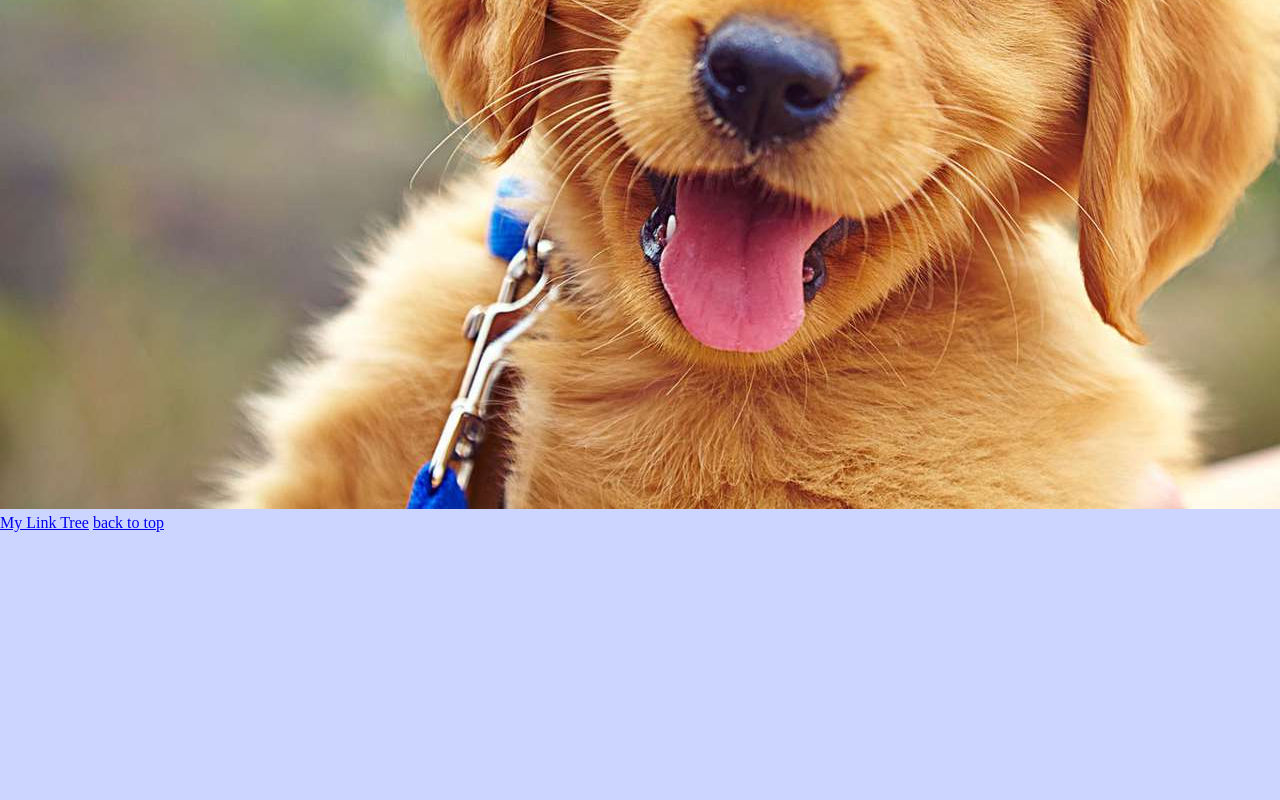
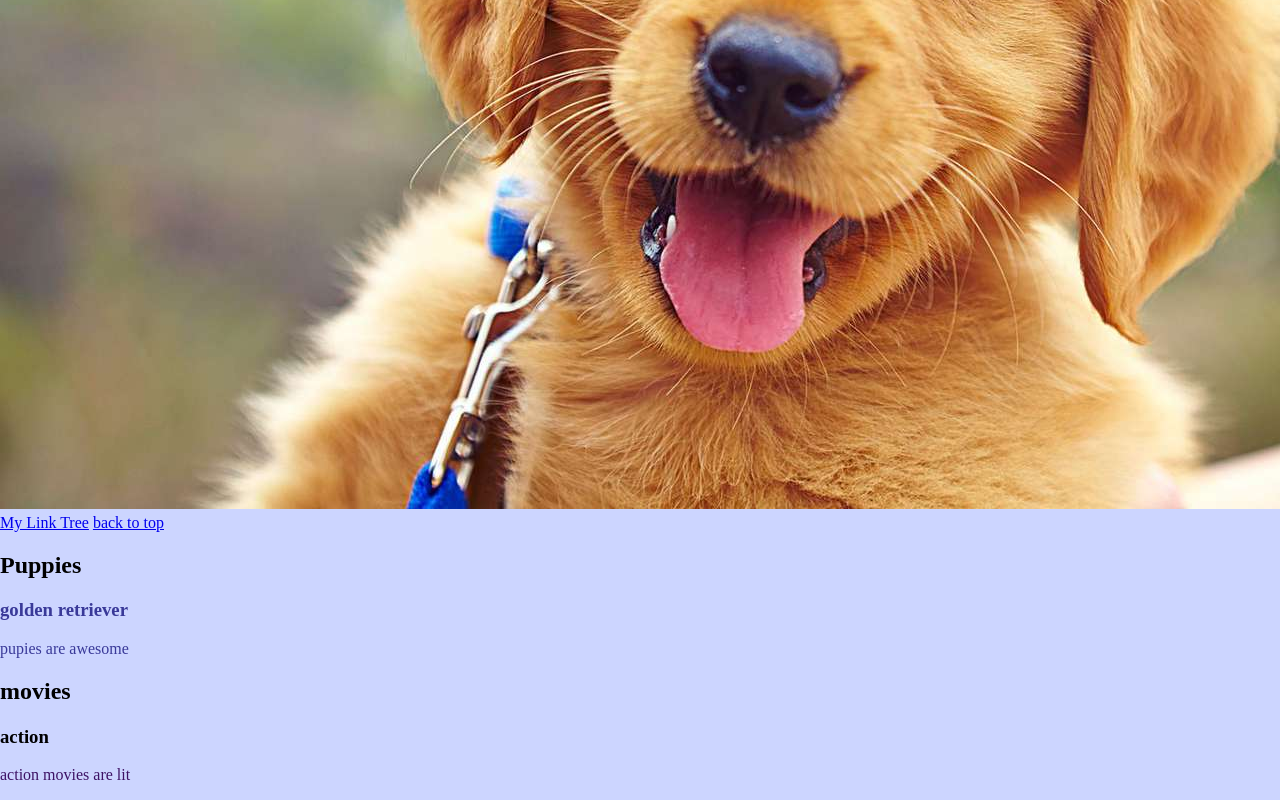
Before and after one commit to HannahBeckmann/repository-hw, a plain HTML site: page index.html in a window 1280 px wide. Shown: the part 806-1606 px from the top of the page. Before the commit the page ends 1338 px from the top, so only its background shows below. Drawn offline with Linux system fonts and the light colour scheme.

Commit message:
added sections, classes, and colors

```diff
--- a/css/main.css
+++ b/css/main.css
@@ -5,3 +5,11 @@ h1 {
 body {
   background-color: rgb(204, 213, 255);
 }
+.puppies {
+    color: rgb(57, 57, 153);
+}
+
+.page-section p{
+    color: rgb(61, 18, 101);
+    font-size: 16px;
+}
--- a/index.html
+++ b/index.html
@@ -37,5 +37,16 @@
   <a href="#back to top">back to top</a>
 </body>
 
+<section>
+  <h2>Puppies</h2>
+  <h3 class="puppies">golden retriever</h3>
+  <p class="puppies">pupies are awesome</p>
+</section>
+
+<section class="page-section">
+  <h2>movies</h2>
+  <h3>action</h3>
+  <p>action movies are lit</p>
+</section>
 
 </html>
```
